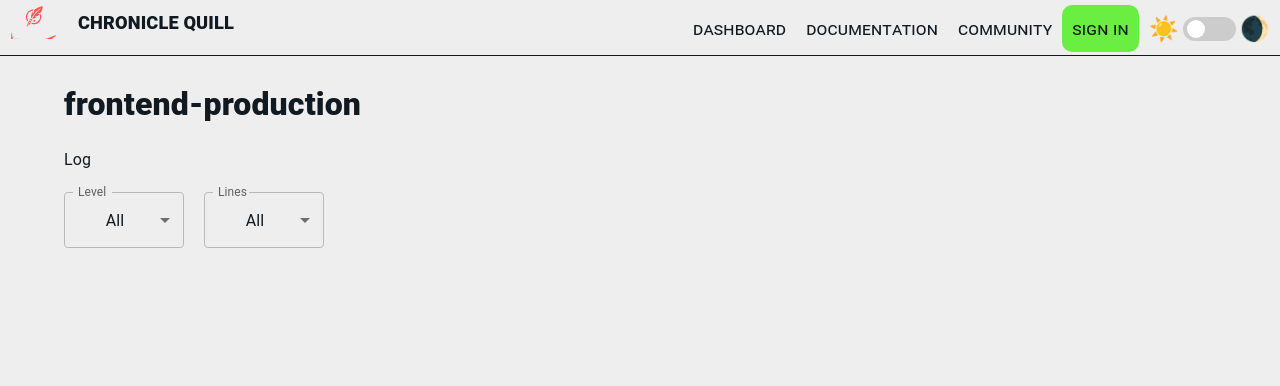
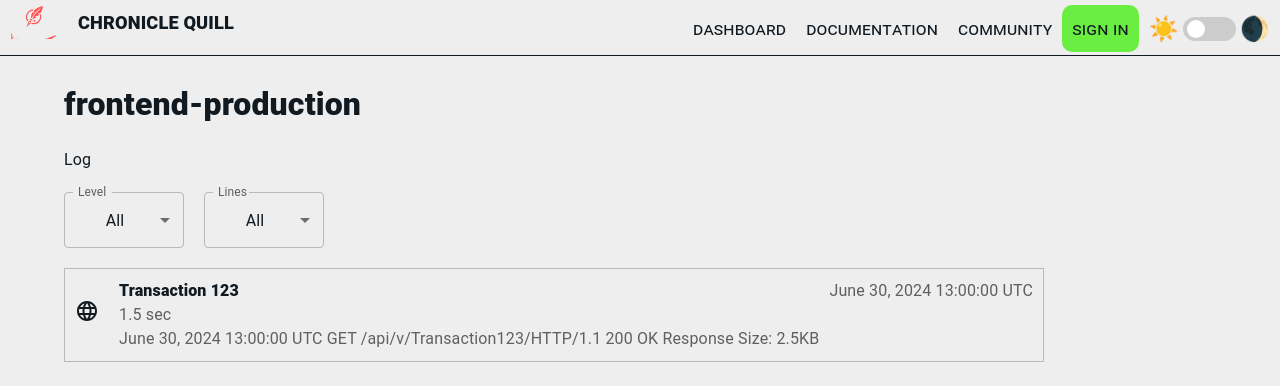
Before and after one commit to MayankPant/chroniclequill-management, a React (Create React App) app: page /logviewer in a window 1280 px wide. Shown: the top 386 px of the page. Built offline with nearby package versions, Linux system fonts and the light colour scheme.

Commit message:
feat: finished implemenation of log viewer with the new log entry component.

```diff
--- /dev/null
+++ b/src/Components/LogEntry.tsx
@@ -0,0 +1,28 @@
+import React, { useState } from "react";
+import LanguageIcon from '@mui/icons-material/Language';
+import '../styles/LogEntry.css'
+import { useTheme } from "@mui/material";
+const LogEntry = () => {
+    const theme = useTheme();
+    const styles = {
+        backgroundColor: theme.palette.background.default,
+        color: theme.palette.text.secondary,
+        border: `1px solid ${theme.palette.secondary.main}`,
+        padding: '10px'
+    }
+    return(
+        <div style={styles} className="log-entry">
+            <LanguageIcon sx={{margin: '20px 10px 0px 0px', color: theme.palette.text.primary}} />
+            <div className="entry-details">
+                <span style={{fontWeight: 900, fontSize: '1em', color: theme.palette.text.primary}}>Transaction 123</span>
+                <span>1.5 sec</span>
+                <span>June 30, 2024 13:00:00 UTC GET /api/v/Transaction123/HTTP/1.1 200 OK Response Size: 2.5KB</span>
+            </div>
+            <div className="transaction-time">
+                June 30, 2024 13:00:00 UTC
+            </div>
+        </div>
+    )
+}
+
+export default LogEntry;
--- a/src/Components/Theme.tsx
+++ b/src/Components/Theme.tsx
@@ -13,6 +13,7 @@ const darkThemeColors = {
   secondary: '#253743',
   background: '#121a21', //for background
   text: '#fbffff',
+  textSecondary: '#606e78'
 };
 
 // Creating the light theme
@@ -81,6 +82,7 @@ export const darkTheme = createTheme({
     },
     text: {
       primary: darkThemeColors.text,
+      secondary: darkThemeColors.textSecondary
     },
   },
   components: {
--- a/src/Views/ServiceLogViewer.tsx
+++ b/src/Views/ServiceLogViewer.tsx
@@ -7,6 +7,7 @@ import MenuItem from "@mui/material/MenuItem";
 import FormControl from "@mui/material/FormControl";
 import Select, { SelectChangeEvent } from "@mui/material/Select";
 import "../styles/ServiceLogViewer.css";
+import LogEntry from "../Components/LogEntry";
 
 const ServiceLogViewer = () => {
   const [level, setLevel] = React.useState("all");
@@ -62,6 +63,7 @@ const ServiceLogViewer = () => {
             </Select>
           </FormControl>
         </div>
+        <LogEntry />
       </div>
     </div>
   );
--- /dev/null
+++ b/src/styles/LogEntry.css
@@ -0,0 +1,15 @@
+.log-entry{
+    display: flex;
+    flex-direction: row;
+    justify-content: space-evenly;
+    align-items: flex-start;
+    gap: 10px
+}
+
+
+
+.entry-details{
+    display: flex;
+    flex-direction: column;
+    align-items: flex-start;
+}
```
